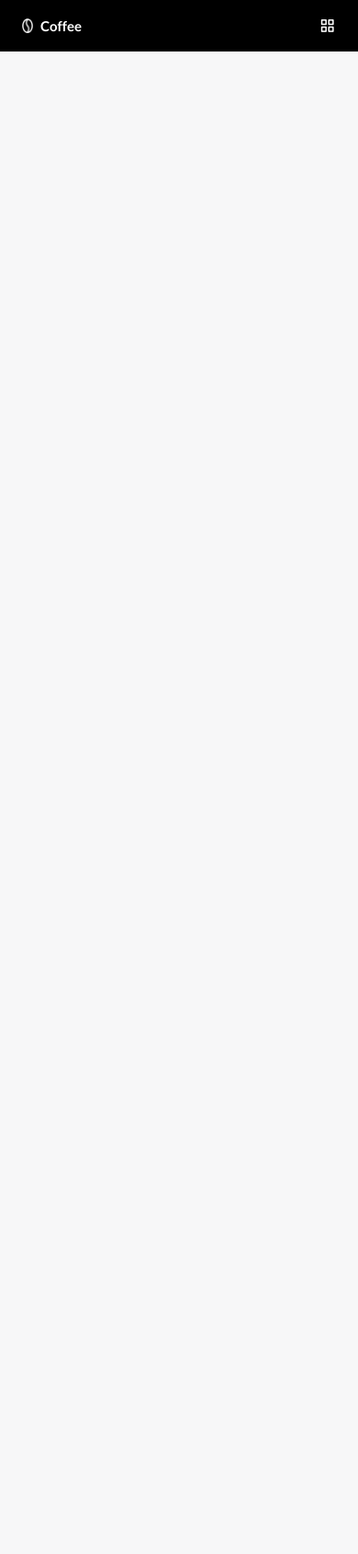
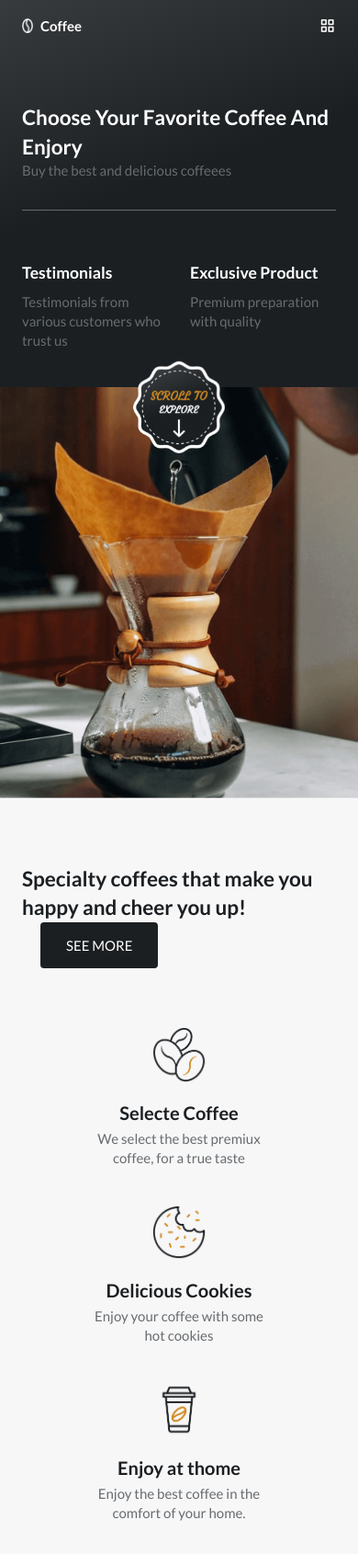
Before and after one commit to romualdjunior/coffee-website, a plain HTML site: page index.html in a window 390 px wide. Shown: the top 1690 px of the page at 92% size. Before the commit the page ends 844 px from the top, so only its background shows below. Drawn offline with nearby package versions, Linux system fonts and the light colour scheme.

Commit message:
Adding Home and Specialty Sections

```diff
--- a/assets/css/styles.css
+++ b/assets/css/styles.css
@@ -134,7 +134,7 @@ button {
 
 .header {
   width: 100%;
-  background-color: #000;
+  background: transparent;
   position: fixed;
   top: 0;
   left: 0;
@@ -213,18 +213,128 @@ button {
 .show-menu {
   right: 0;
 }
+
 /* Change background header */
+.scroll-header {
+  background-color: var(--body-color);
+  box-shadow: 0 1px 4px hsla(0, 4%, 15%, 1);
+}
 
+.scroll-header .nav__logo,
+.scroll-header .nav__toggle {
+  color: var(--title-color);
+}
+
+.scroll-header .nav__logo-img {
+  mix-blend-mode: difference;
+}
 /* Active link */
 
 /*=============== HOME ===============*/
+.home {
+  gap: 0;
+}
+.home__container {
+  padding: 7rem 0 2.5rem;
+  background: linear-gradient(
+    160deg,
+    hsla(206, 5%, 24%, 1) -4%,
+    hsla(206, 12%, 12%, 1) 46%
+  );
+}
+
+.home__content {
+  position: relative;
+}
+.home__tile,
+.home__data-title {
+  color: #fff;
+}
+.home__tile span {
+  color: var(--first-color);
+}
+.home__description {
+  margin-bottom: 2rem;
+}
+.home__data {
+  border-top: 1px solid var(--text-color);
+  padding-top: 2rem;
+  display: grid;
+  grid-template-columns: repeat(2, 1fr);
+  column-gap: 1.5rem;
+}
+
+.home__data-number {
+  color: var(--first-color);
+  font-size: var(--h1-font-size);
+  margin-bottom: 1.5rem;
+}
+
+.home__data-title {
+  fongt-size: var(--h3-font-size);
+  margin-bottom: 0.5rem;
+}
+.home__scroll {
+  position: absolute;
+  width: 100px;
+  bottom: -7rem;
+  left: 0;
+  right: 0;
+  margin: 0 auto;
+  animation: scroll 3s infinite;
+}
 
 /* Scroll image animate */
+@keyframes scroll {
+  0% {
+    transform: translateY(0);
+  }
+  50% {
+    transform: translateY(-0.5rem);
+  }
+  100% {
+    transform: translateY(0);
+  }
+}
+/*=============== BUTTON ===============*/
+.button {
+  display: inline-block;
+  background-color: var(--black-color);
+  color: #fff;
+  padding: 1rem 1.75rem;
+  border-radius: 0.25rem;
+  font-size: var(--normal-font-size);
+  text-transform: uppercase;
+}
+/*=============== SPECIALTY ===============*/
+.specialty__button {
+  margin-left: 1.25rem;
+}
+.specialty__category {
+  margin-top: 4rem;
+  display: grid;
+  grid-template-columns: 200px;
+  justify-content: center;
+  row-gap: 2.5rem;
+}
 
-/*=============== BUTTON ===============*/
+.specialty__img {
+  width: 60px;
+  margin-bottom: 1rem;
+  transition: 0.4s;
+}
 
-/*=============== SPECIALTY ===============*/
+.specialty__group {
+  text-align: center;
+}
+.specialty__title {
+  font-size: var(--h2-font-size);
+  margin-bottom: 0.25rem;
+}
 
+.specialty__group:hover .specialty__img {
+  transform: translateY(-0.25rem);
+}
 /*=============== PRODUCTS ===============*/
 
 /* Active link products */
--- a/assets/js/main.js
+++ b/assets/js/main.js
@@ -38,7 +38,13 @@ navLink.forEach(n => n.addEventListener('click', linkAction))
 
 /*=============== CHANGE BACKGROUND HEADER ===============*/
 
-
+function scrollHeader() {
+    const header = document.getElementById('header')
+    //when the scroll is greater than 50 viewport height,
+    if (this.scrollY >= 50) header.classList.add('scroll-header')
+    else header.classList.remove('scroll-header')
+}
+window.addEventListener('scroll', scrollHeader)
 /*=============== MIXITUP FILTER PRODUCTS ===============*/
 
 
--- a/index.html
+++ b/index.html
@@ -61,12 +61,73 @@
     <main>
         <!--==================== HOME ====================-->
         <section class="home grid" id="home">
+            <div class="home__container">
+                <div class="home__content container">
+                    <h1 class="home__tile">
+                        Choose Your Favorite Coffee And Enjory <span></span>
+                    </h1>
+                    <p class="home__description">
+                        Buy the best and delicious coffeees
+                    </p>
+                    <div class="home__data">
+                        <div class="home__data-group">
+                            <h2 class="home__data-number" 120K></h2>
+                            <h3 class="home__data-title">Testimonials</h3>
+                            <p class="home__data-description">
+                                Testimonials from various customers who trust us
+                            </p>
+                        </div>
 
+                        <div class="home__data-group">
+                            <h2 class="home__data-number" 340+></h2>
+                            <h3 class="home__data-title">Exclusive Product</h3>
+                            <p class="home__data-description">
+                                Premium preparation with quality
+                            </p>
+                        </div>
+                    </div>
+                    <a href="#specialty">
+                        <img src="assets/img/scroll.png" alt="" srcset="" class="home__scroll">
+                    </a>
+                </div>
+            </div>
+            <img src="assets/img/home.png" alt="" srcset="" class="home__img">
         </section>
 
         <!--==================== ESPECIALTY ====================-->
         <div class="specialty section container" id="specialty">
+            <div class="specialty__container">
+                <div class="specialty__box">
+                    <h2 class="section__tile">
+                        Specialty coffees that make you happy and cheer you up!
+                    </h2>
+                    <div><a href="" class="button specialty__button">See more</a></div>
+                    <div class="specialty__category">
+                        <div class="specialty__group">
+                            <img src="assets/img/specialty1.png" alt="" class="specialty__img">
+                            <h3 class="specialty__title">Selecte Coffee</h3>
+                            <p class="specialty__description">
+                                We select the best premiux coffee, for a true taste
+                            </p>
+                        </div>
+                        <div class="specialty__group">
+                            <img src="assets/img/specialty2.png" alt="" class="specialty__img">
+                            <h3 class="specialty__title">Delicious Cookies</h3>
+                            <p class="specialty__description">
+                                Enjoy your coffee with some hot cookies
+                            </p>
+                        </div>
+                        <div class="specialty__group">
+                            <img src="assets/img/specialty3.png" alt="" class="specialty__img">
+                            <h3 class="specialty__title">Enjoy at thome</h3>
+                            <p class="specialty__description">
+                                Enjoy the best coffee in the comfort of your home.
+                            </p>
+                        </div>
+                    </div>
 
+                </div>
+            </div>
         </div>
 
         <!--==================== PRODUCTS ====================-->
```
